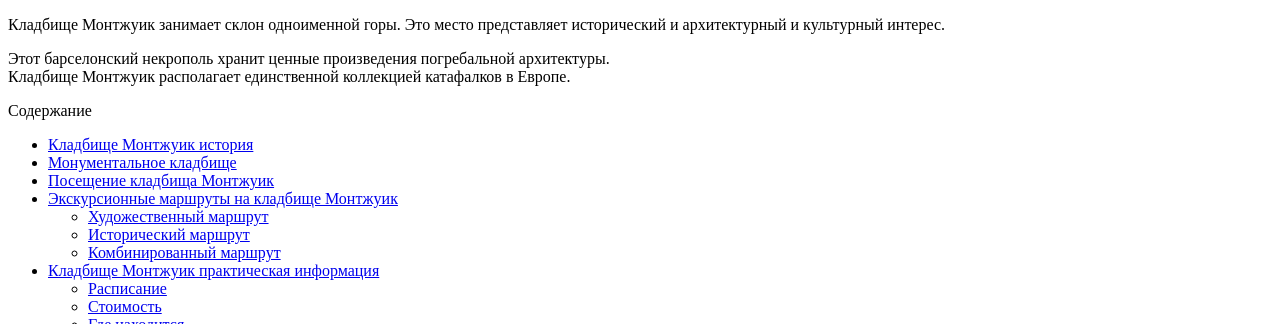
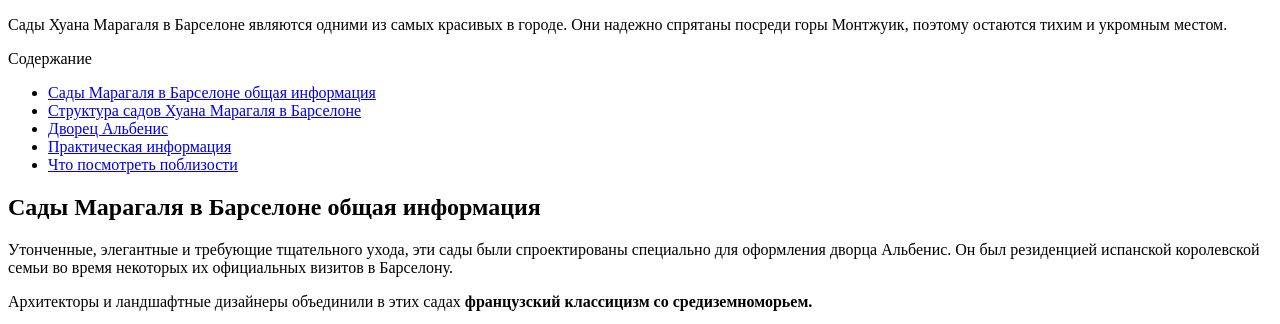
Before and after one commit to elonmax01/testcase, a Django app: template templates/posts.html in a window 1280 px wide. Shown: the top 324 px of the page. Run offline with Django 5.2, Linux system fonts and the light colour scheme; the template is opened without the code that fills it, so the values that code supplies are empty.

Commit message:
update on 9 Jun

```diff
--- a/templates/posts.html
+++ b/templates/posts.html
@@ -6,11 +6,7 @@
 </head>
 <body>
 <p>
-    Кладбище Монтжуик занимает склон одноименной горы. Это место представляет исторический и архитектурный и культурный интерес.
-</p>
-<p>
-    Этот барселонский некрополь хранит ценные произведения погребальной архитектуры. <br>
-    Кладбище Монтжуик располагает единственной коллекцией катафалков в Европе.
+    Сады Хуана Марагаля в Барселоне являются одними из самых красивых в городе. Они надежно спрятаны посреди горы Монтжуик, поэтому остаются тихим и укромным местом.
 </p>
 <div id="toc_container" class="no_bullets">
     <p class="toc_title">
@@ -18,160 +14,162 @@
     </p>
     <ul class="toc_list">
         <li>
-            <a href="#i">Кладбище Монтжуик история</a>
+            <a href="#i">Сады Марагаля в Барселоне общая информация</a>
         </li>
         <li>
-            <a href="#i-2">Монументальное кладбище</a>
+            <a href="#i-2">Структура садов Хуана Марагаля в Барселоне</a>
         </li>
         <li>
-            <a href="#i-3">Посещение кладбища Монтжуик</a>
+            <a href="#i-3">Дворец Альбенис</a>
         </li>
         <li>
-            <a href="#i-4">Экскурсионные маршруты на кладбище Монтжуик</a>
-            <ul>
-                <li>
-                    <a href="#i-5">Художественный маршрут</a>
-                </li>
-                <li>
-                    <a href="#i-6">Исторический маршрут</a>
-                </li>
-                <li>
-                    <a href="#i-7">Комбинированный маршрут</a>
-                </li>
-            </ul>
+            <a href="#i-4">Практическая информация</a>
         </li>
         <li>
-            <a href="#i-8">Кладбище Монтжуик практическая информация</a>
-            <ul>
-                <li>
-                    <a href="#i-9">Расписание</a>
-                </li>
-                <li>
-                    <a href="#i-10">Стоимость</a>
-                </li>
-                <li>
-                    <a href="#i-11">Где находится</a>
-                </li>
-                <li>
-                    <a href="#i-12">Как добраться</a>
-                </li>
-            </ul>
-        </li>
-        <li>
-            <a href="#i-13">Что посмотреть поблизости</a>
+            <a href="#i-5">Что посмотреть поблизости</a>
         </li>
     </ul>
 </div>
 <h2>
-    <span id="i">Кладбище Монтжуик история</span>
+    <span id="i">Сады Марагаля в Барселоне общая информация</span>
 </h2>
 <p>
-    Если в Барселоне и есть места, неизвестные подавляющему большинству. Примечательно, что они находятся на видном месте. Речь идет о кладбищах. По соображениям здоровья и гигиены в XVIII веке запретили делать захоронения внутри города.
-    Это привело к строительству новых кладбищ на окраинах Барселоны.
+    Утонченные, элегантные и требующие тщательного ухода, эти сады были спроектированы специально для оформления дворца Альбенис. Он был резиденцией испанской королевской семьи во время некоторых их официальных визитов в Барселону.
 </p>
 <p>
-    <img class="img-fluid" src="https://vbarcelone.org/blog/wp-content/uploads/2020/12/kladbishhe-Montzhuik-v-Barselone-1024x1024.jpg" alt="">
+    Архитекторы и ландшафтные дизайнеры объединили в этих садах <b>французский классицизм со средиземноморьем.</b>
 </p>
 <p>
-    В середине XIX века в Барселоне возникла буржуазия. Это были богатые текстильные промышленники и торговцы.
+    <img class="img-fluid" src="https://vbarcelone.org/blog/wp-content/uploads/2020/11/Sady-Huana-Maragalya-v-Barselone-1-1536x864.jpg" alt="">
 </p>
 <p>
-    Их стараниями Барселона приобрела бесценное архитектурное наследие. Шикарные постройки в стиле модерн на Пассейдж де Грасия являются прямым доказательством могущества каталонской буржуазии.
+    Сады Хуана Марагаля в Барселоне представляют собой типичные королевские сады. Также сады можно увидеть в любом историческом фильме. Отличительной их чертой являются большие аллеи, засаженные деревьями, красивые фонтаны, декоративные скульптуры, огромные ухоженные лужайки.
+    Здесь также есть скамейки для отдыха и тенистые зоны, где можно укрыться от солнца.
 </p>
 <p>
-    Это великолепие и пышность отразилась и на их последнем пристанище. Даже после смерти они хотели демонстрировать свое богатство и высокий социальный статус.
+    <img class="img-fluid" src="https://vbarcelone.org/blog/wp-content/uploads/2020/11/Sady-Huana-Maragalya-v-Barselone-3-1536x864.jpg" alt="">
+</p>
+<h2>
+    <span id="i-2">Структура садов Хуана Марагаля в Барселоне</span>
+</h2>
+<p>
+    Сады состоят изт трех частей:
 </p>
 <p>
-    <img class="img-fluid" src="https://vbarcelone.org/blog/wp-content/uploads/2020/12/kladbishhe-na-gore-Montzhuik-v-Barselone-1024x1024.jpg" alt="">
+    - площадь перед главным фасадом дворца и два пруда на каждой стороне площади
 </p>
 <p>
-    Так возникло кладбище Монтжуик в Барселоне.
+    - центральная зона с цветочными клумбами и скульптурой Теофиля-Эжена-Виктора Барро
 </p>
 <p>
-    <img class="img-fluid" src="https://vbarcelone.org/blog/wp-content/uploads/2020/12/kladbishhe-Montzhuik-1-1024x1024.jpg" alt="">
+    - по бокам дворца находятся два фонтана и две скульптуры Энрика Монджо
 </p>
 <p>
-    Кладбище находится на морском склоне горы Монтжуик и занимает площадь в 56 гектаров. Оно существует с 1883 года. Бурный демографический рост середины XIX века, вызвал острую необходимость в создании нового кладбища.
+    <img class="img-fluid" src="https://vbarcelone.org/blog/wp-content/uploads/2020/11/Sady-Huana-Maragalya-v-Barselone-2-768x1365.jpg" alt="">
+</p>
+<div class="quote-wrapper">
+    <div class="quotes">
+        <p>
+            Сады Хуана Марагеля - это пространство, полное безмятежности. Это особый мир, где слышно только пение птиц и шум воды.
+        </p>
+    </div>
+</div>
+<h2>
+    <span id="i-3">Дворец Альбенис</span>
+</h2>
+<p>
+    Небольшой <a href="https://es.wikipedia.org/wiki/Palacete_Alb%C3%A9niz" target="_blank" rel="noopener">дворец</a> в неоклассическом стиле, занимает центральную часть садов. Его построили в 1929 году к
+    празднованию Международной выставки. Когда-то это был королевский павильон. Он является официальной резиденцией испанской королевской семьи в Барселоне. В настоящее время его используют для проведения
+    институциональных мероприятий. <b>Дворец Альбенис открыт для посещения только несколько раз в году в специальные дни.</b>
+</p>
+<p>
+    <img class="img-fluid" src="https://vbarcelone.org/blog/wp-content/uploads/2020/11/Dvorets-Albenis-1536x1153.jpg" alt="">
+</p>
+<div class="quote-wrapper">
+    <div class="quotes">
+        <p>
+            Совет
+        </p>
+        <p>
+            Одним из самых очаровательных мест в садах является лестница. Она ведет к одному из входов во Дворец Альбенис. С этого места открывается прекрасный вид на Барселону.
+        </p>
+    </div>
+</div>
+<p>
+    <a href="https://vbarcelone.org/blog/wp-content/uploads/2020/11/Sady-Huana-Maragalya-v-Barselone.mp4?_=1" target="_blank" rel="noopener">Видео</a>
 </p>
 <h2>
-    <span id="i-2">Старый Порт в Барселоне: главные достопримечательности</span>
+    <span id="i-4">Практическая информация</span>
 </h2>
 <p>
-    Периметр порта проходит через конец проспекта Рамблас рядом с памятником Колумбу. В этой части порта можно увидеть здание барселонской биржи, Королевские судостроительные верфи. Также в Старом Порту Барселоны
-    находятся Музей истории Каталонии и здание Управления порта. Однако, если мы хотим попасть в зону отдыха Порт Велл, мы должны подойти к морю.
+    <b>Адрес:</b> <a href="https://maps.google.com/maps?ll=41.367178,2.155564&z=16&t=m&hl=ru&gl=ES&mapclient=embed&cid=11322564271314394548" target="_blank" rel="noopener">Avenida de L'Estadi</a>
 </p>
 <p>
-    <img class="img-fluid" src="https://vbarcelone.org/blog/wp-content/uploads/2020/12/staryj-port-v-Barselone-yahty.jpg" alt="">
+    <b>Расписание:</b>
 </p>
 <p>
-    Несомненно, одно из самых очаровательных мест в Старом порту Барселоны - это Молл-де-ла-Фуста. Когда-то здесь были огромные склады, где хранили древесину. Сегодня это приятная прогулочная зона с видом на море.
+    Суббота-воскресенье и праздничные дни с 10:00 до 15:00.
 </p>
 <p>
-    Главная достопримечательность этой части порта - скульптура американского художника Роя Лихтенштейна "Голова Барселоны"
+    <b>Как добраться:</b>
 </p>
 <p>
-    В Молл-де-ла-Фуста пришвартована шхуна Санта-Эулалия. Здесь организовали музей, который рассказывает о жизни моряков.
+    <b>Метро:</b> остановка площадь Испания (линии 1 и 3).
 </p>
 <p>
-    <img class="img-fluid" src="https://vbarcelone.org/blog/wp-content/uploads/2020/12/Staryj-port-v-Barselone-1024x1024.jpg" alt="">
-</p>
-<p>
-    Улица Рамбла де Мар - это деревянный мост через Средиземное море. Этот небольшой участок, ведущий в зону отдыха в порту, считается продолжением улицы Рамблас. Вот почему его называют Рамбла-дель-Мар. Любопытно, что этот мост открывается, чтобы уступить дорогу лодкам, выходящим из порта.
-</p>
-<p>
-    <img class="img-fluid" src="https://vbarcelone.org/blog/wp-content/uploads/2020/12/Staryj-Port-Rambla-de-Mar-1024x1024.jpg" alt="">
-</p>
-<p>
-    Рамбла де Мар обеспечивает прямой доступ к зоне отдыха. Здесь находится торговый центр Маремагнум, кинотеатр и Аквариум.
-</p>
-<h3>
-    <span id="i-3">Аквариум Барселоны</span>
-</h3>
-<p>
-    Этот большой аквариум, расположенный в центре Старого Порта. Без сомнения, он является одной из главных достопримечательностей этого района. Аквариум Барселоны почти полностью посвящен Средиземному морю. Это
-    самый большой аквариум в Европе.
-</p>
-<p>
-    <img class="img-fluid" src="https://vbarcelone.org/blog/wp-content/uploads/2020/12/Akvarium-Barselony-1024x576.jpg" alt="">
-</p>
-<p>
-    С этой части открывается один из лучших видов на Старый Порт Барселоны и его акваторию.
+    <b>Автобусы:</b> маршруты 13, 23, 55, 125 и 150.
 </p>
 <h2>
-    <span id="i-4">Старый порт в Барселоне: морские прогулки</span>
+    <span id="i-5">Что посмотреть поблизости</span>
 </h2>
 <p>
-    Картера, которые называются <a href="https://lasgolondrinas.com/en/" target="_blank" rel="noopener">"Golodrinas"</a> давно уже стали визитной карточкой порта. Первые прогулочные катера возникли еще во время Всемирной вставки 1888 года. Поездка занимает 40 минут. Отправной точкой
-    является пристань за памятником Колумбу.
-</p>
-<p>
-    <img class="img-fluid" src="https://vbarcelone.org/blog/wp-content/uploads/2020/12/staryj-port-Barselona-zakat-1024x898.jpg" alt="">
-</p>
-<p>
-    Основной туристический маршрут позволяет нам увидеть разные достопримечательности. Например, подъемный мост Пуэрта-де-Эуропа, Часовую башню (старый маяк времен Карлоса III). На заднем плане открывается
-    прекрасный вид на замок и гору <a href="https://vbarcelone.org/blog/stati-ob-ispanii/dostoprimechatelnosti-gory-montzhuik" target="_blank" rel="noopener">Монтжуик.</a> Не пропустите знаменитый отель W и пристань для яхт, где швартуются
-    небольшие частные лодки. Вы также можете увидеть роскошные круизные лайнеры, пришвартованные в порту Барселоны. Порт входит в первую пятерку в мире по трафику больших круизных судов.
-</p>
-<p>
-    Кроме того, есть и другие компании, которые организуют различные виды экскурсий на яхте или паруснике.
-</p>
-<p>
-    <a href="https://vbarcelone.org/blog/wp-content/uploads/2020/12/Staryj-port-v-Barselone.mp4?_=2" target="_blank" rel="noopener">Видео о морских прогулках.</a>
-</p>
-<h2>
-    <span id="i-5">Старый порт в Барселоне: практическая информация</span>
-</h2>
-<h3>
-    <span id="i-6">Где находится</span>
-</h3>
-<p>
-    <a href="https://maps.google.com/maps?ll=41.375098,2.180895&z=16&t=m&hl=ru&gl=ES&mapclient=embed&q=Rambla%20de%20Mar" target="_blank" rel="noopener">Rambla de Mar, s/n</a>
-</p>
-<h3>
-    <span id="i-7">Как добраться</span>
-</h3>
-<p>
-    Метро: линия 3, остановка Drassanes
+    <ul class="toc_list">
+        <li>
+            <a href="https://vbarcelone.org/blog/stati-ob-ispanii/pak-kaktusov-v-barselone" target="_blank" rel="noopener">Парк кактусов в Барселоне</a>
+        </li>
+        <li>
+            <a href="https://vbarcelone.org/blog/stati-ob-ispanii/muzej-natsionalnogo-iskusstva-katalonii-mnac" target="_blank" rel="noopener">Музей национального искусства Каталонии</a>
+        </li>
+        <li>
+            <a href="https://vbarcelone.org/blog/stati-ob-ispanii/luchshie-smotrovye-ploshhadki-montzhuik" target="_blank" rel="noopener">Смотровые площадки Барселоны</a>
+        </li>
+        <li>
+            <a href="https://vbarcelone.org/blog/stati-ob-ispanii/2619-2" target="_blank" rel="noopener">Ботанический сад</a>
+        </li>
+        <li>
+            <a href="https://vbarcelone.org/blog/stati-ob-ispanii/kajsha-forum-barselona" target="_blank" rel="noopener">Кайша Форум</a>
+        </li>
+        <li>
+            <a href="https://vbarcelone.org/blog/stati-ob-ispanii/ispanskaya-derevnya-v-barselone" target="_blank" rel="noopener">Испанская деревня</a>
+        </li>
+        <li>
+            <a href="https://vbarcelone.org/blog/stati-ob-ispanii/kanatnaya-doroga-na-monzhuik-v-barselone" target="_blank" rel="noopener">Канатная дорога в Барселоне</a>
+        </li>
+        <li>
+            <a href="https://vbarcelone.org/blog/stati-ob-ispanii/olimpijskij-muzej-v-barselone" target="_blank" rel="noopener">Олимпийский музей Барселоны</a>
+        </li>
+        <li>
+            <a href="https://vbarcelone.org/blog/stati-ob-ispanii/dvorets-sant-zhordi" target="_blank" rel="noopener">Дворец Сан Жорди</a>
+        </li>
+        <li>
+            <a href="https://vbarcelone.org/blog/stati-ob-ispanii/muzykalnyj-magicheskij-fontan" target="_blank" rel="noopener">Музыкальный фонтан</a>
+        </li>
+        <li>
+            <a href="https://vbarcelone.org/blog/stati-ob-ispanii/olimpijskij-stadion-barselony" target="_blank" rel="noopener">Олимпийский стадион</a>
+        </li>
+        <li>
+            <a href="https://vbarcelone.org/blog/stati-ob-ispanii/3431-2" target="_blank" rel="noopener">Парк на Монтжуик</a>
+        </li>
+        <li>
+            <a href="https://vbarcelone.org/blog/stati-ob-ispanii/sady-na-montzhuik" target="_blank" rel="noopener">Парки на Монтжуик</a>
+        </li>
+        <li>
+            <a href="https://vbarcelone.org/blog/stati-ob-ispanii/sady-dzhoan-brossa-v-barselone" target="_blank" rel="noopener">Сады Джоан Бросса в Барселоне</a>
+        </li>
+        <li>
+            <a href="https://vbarcelone.org/blog/stati-ob-ispanii/kladbishhe-na-gore-montzhuik" target="_blank" rel="noopener">Кладбище Монтжуик в Барселоне</a>
+        </li>
+    </ul>
 </p>
 </body>
 </html>
```
Also changed, not shown: db.sqlite3, media/media/Sady-Huana-Maragalya-v-Barselone-zastavka-1140x600.jpg (added), media/media/montzhuik-parki-1123x600.jpg (added).
